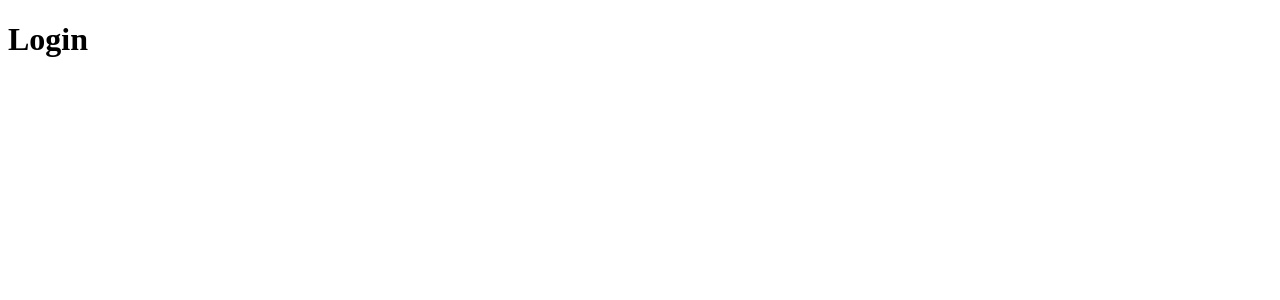
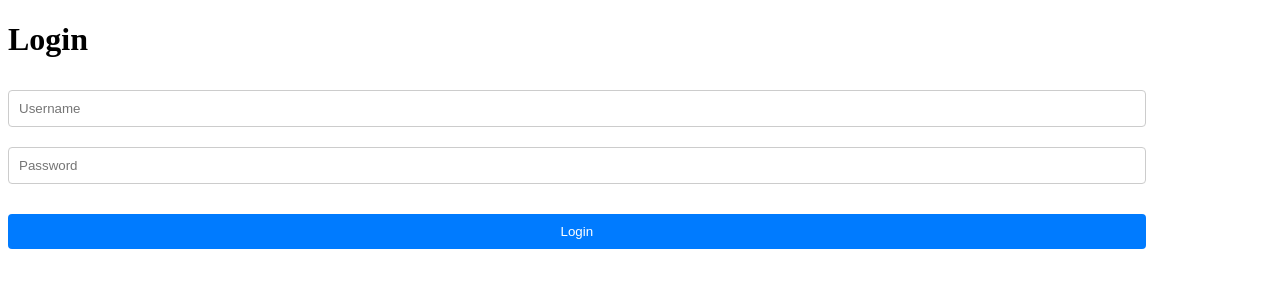
Before and after one commit to Simone2420/Django_React_Project, a React (Vite) app in the folder frontend/: page /login in a window 1280 px wide. Shown: the top 300 px of the page. Built offline with nearby package versions, Linux system fonts and the light colour scheme.

Commit message:
beta 0.5

```diff
--- a/frontend/src/App.jsx
+++ b/frontend/src/App.jsx
@@ -6,9 +6,9 @@ import NotFound from './pages/NotFound'
 import Home from './pages/Home'
 import ProtectedRoute from './components/ProtectedRoute'
 
-function logout(){
-  localStorage.clear()
-  return <Navigate to="login"/>
+function Logout() {
+  localStorage.clear();
+  return <Navigate to="/login" />;
 }
 
 function RegisterAndLogout(){
@@ -20,8 +20,9 @@ function App() {
   return (
     <BrowserRouter>
       <Routes>
-        <Route path="login" element={<Login/>}/>
-        <Route path="register" element={<RegisterAndLogout/>}/>
+        <Route path="/login" element={<Login/>}/>
+        <Route path="/register" element={<RegisterAndLogout/>}/>
+        <Route path="/logout" element={<Logout/>}/>
         <Route path="*" element={<NotFound/>}/>
         <Route path="/" element={
           <ProtectedRoute>
--- /dev/null
+++ b/frontend/src/components/Form.jsx
@@ -0,0 +1,72 @@
+import React, { useState } from 'react'
+import api from '../api'
+import { useNavigate } from 'react-router-dom'
+import { ACCESS_TOKEN, REFRESH_TOKEN } from '../constants'
+import '../styles/Form.css'
+export default function Form(props) {
+    const { route, method } = props
+    const [username, setUsername] = useState("")
+    const [password, setPassword] = useState("")
+    const [Loading, setLoading] = useState(false)
+    const navigate = useNavigate()
+    const handleSubmit = async (e) => {
+        setLoading(true)
+        e.preventDefault()
+        console.log(route)
+        console.log(method)
+        console.log("antes de api.post")
+        try {
+            console.log("dentro de api.post")
+            const response = await api.post(route, { username, password })
+            console.log("después de api.post")
+            console.log("Response data:", response.data)
+            if (method === "Login") {
+                console.log("Login successful!")
+                //console.log("Access token:", response.data.access)
+                //console.log("Refresh token:", response.data.refresh)
+                localStorage.setItem(ACCESS_TOKEN, response.data.access)
+                localStorage.setItem(REFRESH_TOKEN, response.data.refresh)
+                console.log("Tokens guardados, navegando a /")
+                navigate("/")
+            }
+            else{
+                alert("Registration successful! You can now login.")
+                navigate("/login")
+            }
+        }
+        catch (error) {
+            alert("An error occurred: " + error)
+        }
+        finally {
+            setLoading(false)
+        }
+
+    }
+    return (
+        <form onSubmit={handleSubmit} className='form-contaniner'>
+            <h1>{method === "Login" ? "Login" : "Register"}</h1>
+            <input
+            className='form-input'
+            type="text"
+            value={username}
+            onChange={(e)=>{
+                setUsername(e.target.value)
+                console.log(e.target.value)
+            }}
+            placeholder='Username'
+            />
+            <input
+            className='form-input'
+            type="password"
+            value={password}
+            onChange={(e)=>{
+                setPassword(e.target.value)
+            }}
+            placeholder='Password'
+            />
+            <button className="form-button" type='submit'>
+                {method === "Login" ? "Login" : "Register"}
+            </button>
+        </form>
+    )
+}
--- a/frontend/src/components/ProtectedRoute.jsx
+++ b/frontend/src/components/ProtectedRoute.jsx
@@ -31,9 +31,12 @@ function ProtectedRoute({children}) {
         const token = localStorage.getItem(ACCESS_TOKEN)
         if (!token){
             setIsAuthorized(false)
+            console.log("No token found")
             return
 
         }
+        console.log("Token found")
+        // Decode the token to check expiration
         const decoded = jwtDecode(token)
         const tokenExpiration = decoded.exp
         const now = Date.now() / 1000
@@ -41,6 +44,7 @@ function ProtectedRoute({children}) {
             await refreshToken()
         }
         else{
+            console.log("Token is still valid, setting authorized to true")
             setIsAuthorized(true)
         }
     }
@@ -48,6 +52,6 @@ function ProtectedRoute({children}) {
     if (isAuthorized === null){
         return <div>Loading...</div>
     }
-    return isAuthorized ? children : <Navigate to="login"/>
+    return isAuthorized ? children : <Navigate to="/login"/>
 }
 export default ProtectedRoute
--- a/frontend/src/constants.js
+++ b/frontend/src/constants.js
@@ -1,2 +1,2 @@
-export const ACCESS_TOKEN = 'access'
+export const ACCESS_TOKEN = 'access';
 export const REFRESH_TOKEN = 'refresh'
--- a/frontend/src/pages/Home.jsx
+++ b/frontend/src/pages/Home.jsx
@@ -1,7 +1,77 @@
+import { useState, useEffect, use } from "react";
+import api from "../api";
 export default function Home() {
+    const [notes, setNotes] = useState([]);
+    const [title, setTitle] = useState("");
+    const [content, setContent] = useState("");
+
+    const getNote = () => {
+        api
+        .get("/api/notes/")
+        .then((res) => res.data)
+        .then((data) => {
+            setNotes(data);
+            console.log("Notes fetched successfully:", data);
+        })
+        .catch((error) => alert("An error occurred: " + error));
+    };
+    const deleteNote = (id) => {
+        api.delete(`/api/notes/${id}/`)
+        .then((res) => {
+            if (res.status === 204) {
+                console.log("Note deleted successfully");
+            }
+            else {
+                alert("An error occurred while deleting the note", res.status);
+            }
+        }).catch((error) => {
+            console.error("Error deleting note:", error);
+            alert("An error occurred while deleting the note: " + error);
+        });
+    }
+    const createNote = (e) => {
+        e.preventDefault();
+        api.post("/api/notes/", { title, content })
+        .then((res) => {
+            if (res.status === 201) {
+                console.log("Note created successfully:", res.data);
+                setTitle("");
+                setContent("");
+            } else {
+                alert("An error occurred while creating the note: " + res.status);
+            }
+        }).catch((error) => {
+            console.error("Error creating note:", error);
+            alert("An error occurred while creating the note: " + error);
+        });
+        getNote();
+    }
+    useEffect(() => {
+        getNote();
+    }, []);
     return (
         <div>
-            <h1>Home</h1>
+            <h1>Notes</h1>
+            <div>
+                <form onSubmit={createNote}>
+                    <input
+                        type="text"
+                        value={title}
+                        onChange={(e) => setTitle(e.target.value)}
+                        placeholder="Title"
+                        required
+                    />
+                    <br />
+                    <textarea
+                        value={content}
+                        onChange={(e) => setContent(e.target.value)}
+                        placeholder="Content"
+                        required
+                    />
+                    <br />
+                    <button type="submit" value="Submit">Create Note</button>
+                </form>
+            </div>
         </div>
-    )
+    );
 }
--- a/frontend/src/pages/Login.jsx
+++ b/frontend/src/pages/Login.jsx
@@ -1,7 +1,8 @@
+import Form from "../components/Form"
 export default function Login() {
     return (
         <div>
-            <h1>Login</h1>
+            <Form route="api/token/" method="Login" />
         </div>
     )
 }
--- a/frontend/src/pages/NotFound.jsx
+++ b/frontend/src/pages/NotFound.jsx
@@ -1,7 +1,8 @@
 export default function NotFound() {
     return (
         <div>
-            <h1>Not Found</h1>
+            <h1>404 Not Found</h1>
+            <p>We are sorry, the page you are looking for could not be found.</p>
         </div>
     )
 }
--- a/frontend/src/pages/Register.jsx
+++ b/frontend/src/pages/Register.jsx
@@ -1,7 +1,8 @@
+import Form from "../components/Form"
 export default function Register() {
     return (
         <div>
-            <h1>Register</h1>
+            <Form route="api/user/register/" method="Register" />
         </div>
     )
 }
--- /dev/null
+++ b/frontend/src/styles/Form.css
@@ -0,0 +1,36 @@
+.form-container {
+  display: flex;
+  flex-direction: column;
+  align-items: center;
+  justify-content: center;
+  margin: 50px auto;
+  padding: 20px;
+  border-radius: 8px;
+  box-shadow: 0 4px 6px rgba(0, 0, 0, 0.1);
+  max-width: 400px;
+}
+
+.form-input {
+  width: 90%;
+  padding: 10px;
+  margin: 10px 0;
+  border: 1px solid #ccc;
+  border-radius: 4px;
+  box-sizing: border-box;
+}
+
+.form-button {
+  width: 90%;
+  padding: 10px;
+  margin: 20px 0;
+  background-color: #007bff;
+  color: white;
+  border: none;
+  border-radius: 4px;
+  cursor: pointer;
+  transition: background-color 0.2s ease-in-out;
+}
+
+.form-button:hover {
+  background-color: #0056b3;
+}
```
Also changed, not shown: 1 other file (tests, documents, lock files or other folders).
